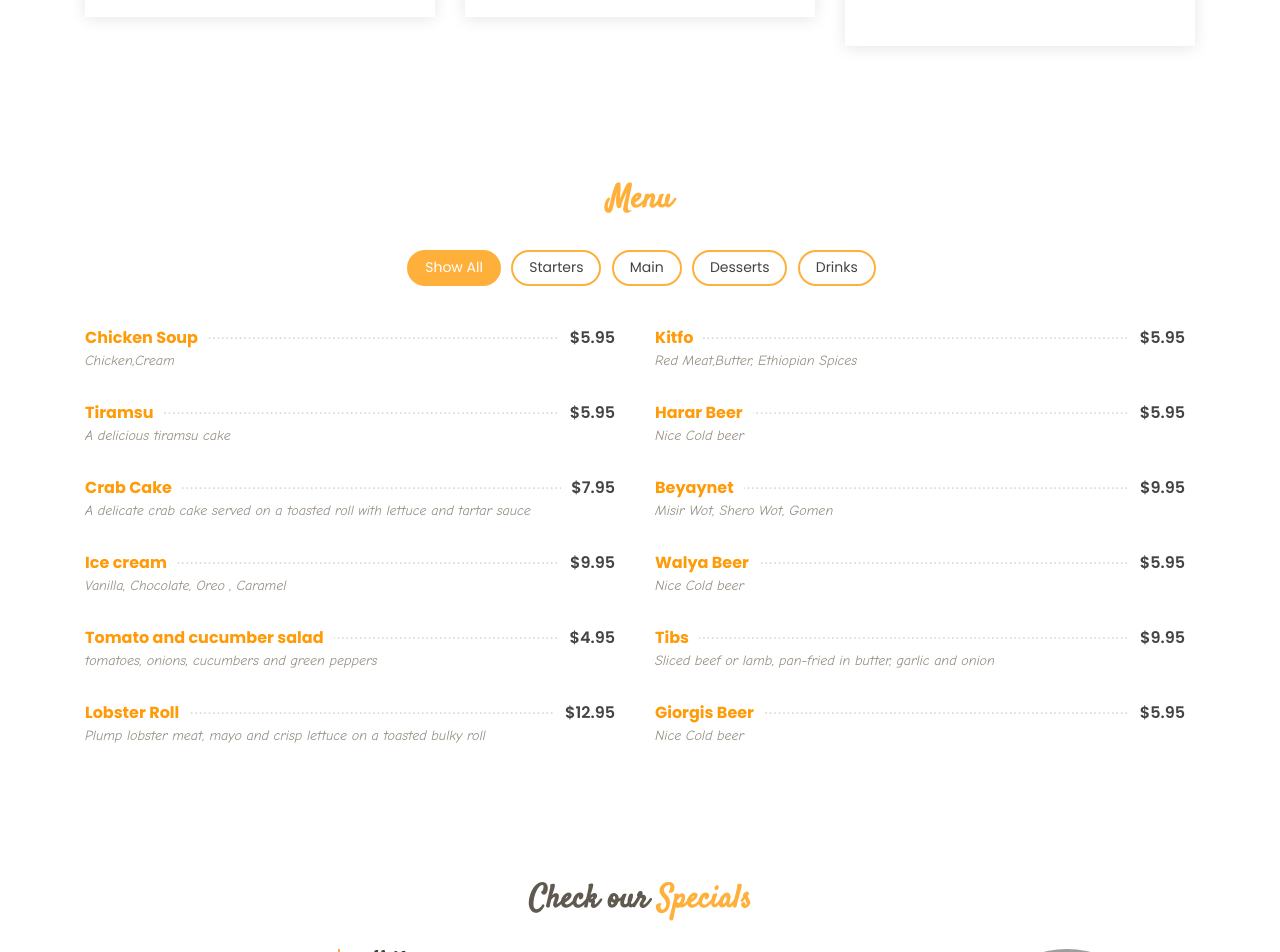
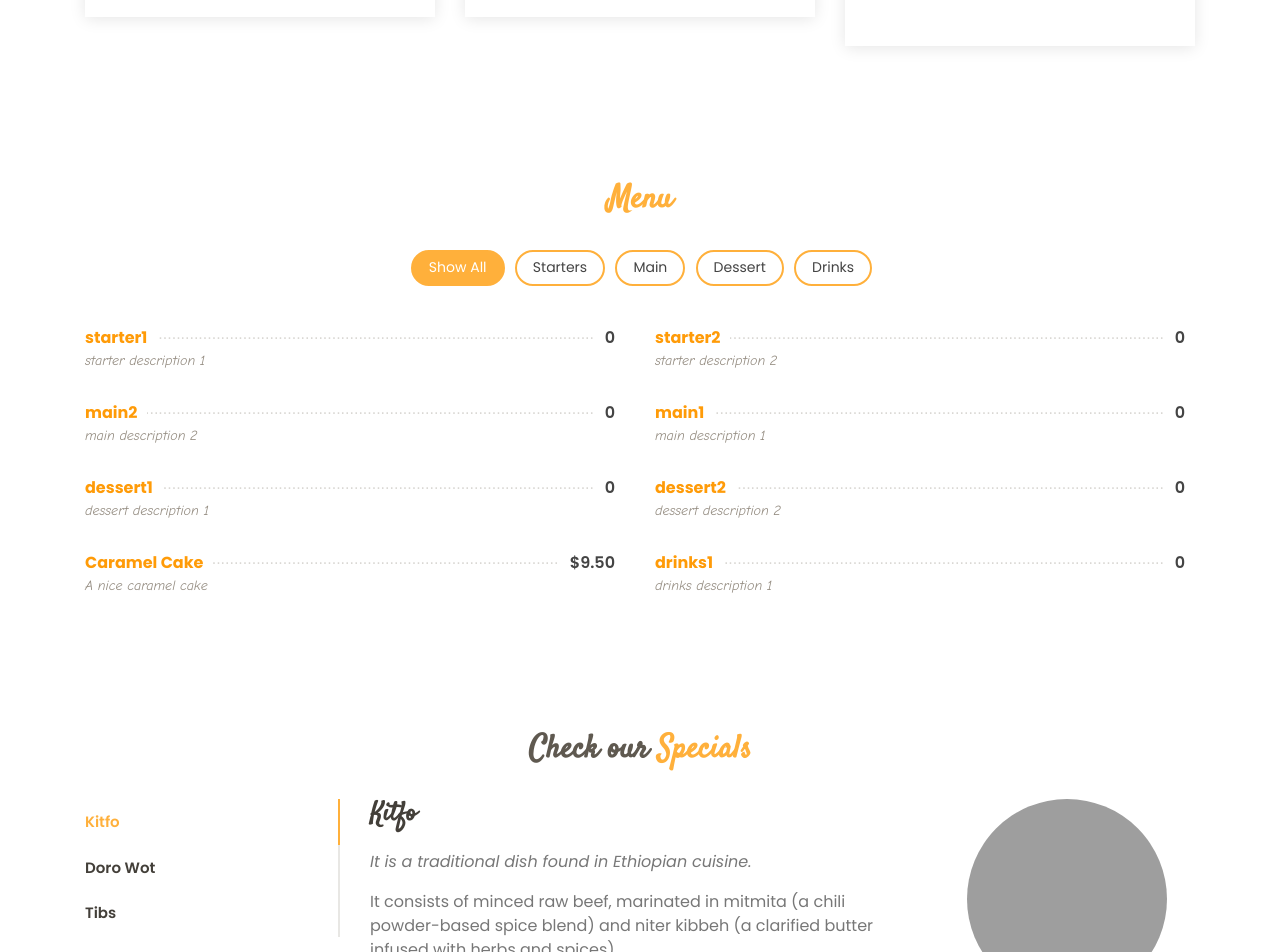
Before and after one commit to DagmawitG/Restaurant-Website, a Django app: page / in a window 1280 px wide. Shown: the part 1450-2402 px from the top of the page. Run offline with Django 3.2, Linux system fonts and the light colour scheme; data comes from the database, SQL or seed files in the repository; both versions use the stored data as it was after the commit; some libraries are stand-ins or nearby versions; grey boxes are pictures that could not be loaded.

Commit message:
Menu Page done

```diff
--- a/project_restaurant/restaurant/admin.py
+++ b/project_restaurant/restaurant/admin.py
@@ -1,6 +1,10 @@
 from django.contrib import admin
-from .models import Hero,About,WhyUs
+from .models import *
 
 admin.site.register(Hero)
 admin.site.register(About)
 admin.site.register(WhyUs)
+admin.site.register(StarterMenu)
+admin.site.register(MainMenu)
+admin.site.register(DessertMenu)
+admin.site.register(DrinksMenu)
--- a/project_restaurant/restaurant/models.py
+++ b/project_restaurant/restaurant/models.py
@@ -24,3 +24,40 @@ class WhyUs(models.Model):
     whyUsDesc3 = models.TextField()
     def __str__(self):
         return self.whyUsTitle
+
+
+
+
+class StarterMenu(models.Model):
+    starterOption = models.CharField(max_length=100)
+    starterContent = models.CharField(max_length=100)
+    starterDesc = models.TextField()
+    starterPrice = models.CharField(max_length=100)
+    def __str__(self):
+        return self.starterContent
+
+class MainMenu(models.Model):
+    mainOption = models.CharField(max_length=100)
+    mainContent = models.CharField(max_length=100)
+    mainDesc = models.TextField()
+    mainPrice = models.CharField(max_length=100)
+    def __str__(self):
+        return self.mainContent
+
+class DessertMenu(models.Model):
+    dessertOption = models.CharField(max_length=100)
+    dessertContent = models.CharField(max_length=100)
+    dessertDesc = models.TextField()
+    dessertPrice = models.CharField(max_length=100)
+
+
+    def __str__(self):
+        return self.dessertContent
+
+class DrinksMenu(models.Model):
+    drinksOption = models.CharField(max_length=100)
+    drinksContent = models.CharField(max_length=100)
+    drinksDesc = models.TextField()
+    drinksPrice = models.CharField(max_length=100)
+    def __str__(self):
+        return self.drinksContent
--- a/project_restaurant/restaurant/templates/restaurant/home.html
+++ b/project_restaurant/restaurant/templates/restaurant/home.html
@@ -135,122 +135,60 @@
               <li data-filter="*" class="filter-active">Show All</li>
               <li data-filter=".filter-starters">Starters</li>
               <li data-filter=".filter-main">Main</li>
-              <li data-filter=".filter-desserts">Desserts</li>
+              <li data-filter=".filter-desserts">Dessert</li>
               <li data-filter=".filter-drinks">Drinks</li>
             </ul>
           </div>
         </div>
 
         <div class="row menu-container">
-
+          {% for starter in starterMenu %}
           <div class="col-lg-6 menu-item filter-starters">
             <div class="menu-content">
-              <a href="#">Chicken Soup</a><span>$5.95</span>
+              <a href="#">{{starter.starterContent}}</a><span>{{starter.starterPrice}}</span>
             </div>
             <div class="menu-ingredients">
-              Chicken,Cream
+              {{starter.starterDesc}}
             </div>
           </div>
-
-          <div class="col-lg-6 menu-item filter-main">
-            <div class="menu-content">
-              <a href="#">Kitfo</a><span>$5.95</span>
-            </div>
-            <div class="menu-ingredients">
-              Red Meat,Butter, Ethiopian Spices
-            </div>
-          </div>
-
-          <div class="col-lg-6 menu-item filter-desserts">
-            <div class="menu-content">
-              <a href="#">Tiramsu</a><span>$5.95</span>
-            </div>
-            <div class="menu-ingredients">
-             A delicious tiramsu cake
-            </div>
-          </div>
-
-          <div class="col-lg-6 menu-item filter-drinks">
-            <div class="menu-content">
-              <a href="#">Harar Beer</a><span>$5.95</span>
-            </div>
-            <div class="menu-ingredients">
-              Nice Cold beer
-            </div>
-          </div>
-
-          <div class="col-lg-6 menu-item filter-starters">
-            <div class="menu-content">
-              <a href="#">Crab Cake</a><span>$7.95</span>
-            </div>
-            <div class="menu-ingredients">
-              A delicate crab cake served on a toasted roll with lettuce and tartar sauce
-            </div>
-          </div>
-          <div class="col-lg-6 menu-item filter-main">
-            <div class="menu-content">
-              <a href="#">Beyaynet</a><span>$9.95</span>
-            </div>
-            <div class="menu-ingredients">
-             Misir Wot, Shero Wot, Gomen
-            </div>
-          </div>
-
-
-          <div class="col-lg-6 menu-item filter-desserts">
-            <div class="menu-content">
-              <a href="#">Ice cream</a><span>$9.95</span>
-            </div>
-            <div class="menu-ingredients">
-              Vanilla, Chocolate, Oreo , Caramel
-            </div>
-          </div>
-
-          <div class="col-lg-6 menu-item filter-drinks">
-            <div class="menu-content">
-              <a href="#">Walya Beer</a><span>$5.95</span>
-            </div>
-            <div class="menu-ingredients">
-              Nice Cold beer
-            </div>
-          </div>
-
-          <div class="col-lg-6 menu-item filter-starters">
-            <div class="menu-content">
-              <a href="#">Tomato and cucumber salad</a><span>$4.95</span>
-            </div>
-            <div class="menu-ingredients">
-              tomatoes, onions, cucumbers and green peppers
-            </div>
-          </div>
+          {% endfor %}
 
 
 
+          {% for main in mainMenu %}
           <div class="col-lg-6 menu-item filter-main">
             <div class="menu-content">
-              <a href="#">Tibs</a><span>$9.95</span>
+              <a href="#">{{main.mainContent}}</a><span>{{main.mainPrice}}</span>
             </div>
             <div class="menu-ingredients">
-              Sliced beef or lamb, pan-fried in butter, garlic and onion
+              {{main.mainDesc}}
             </div>
           </div>
+          {% endfor %}
 
+          {% for dessert in dessertMenu %}
           <div class="col-lg-6 menu-item filter-desserts">
             <div class="menu-content">
-              <a href="#">Lobster Roll</a><span>$12.95</span>
+              <a href="#">{{dessert.dessertContent}}</a><span>{{dessert.dessertPrice}}</span>
             </div>
             <div class="menu-ingredients">
-              Plump lobster meat, mayo and crisp lettuce on a toasted bulky roll
+              {{dessert.dessertDesc}}
             </div>
           </div>
+          {% endfor %}
+
+          {% for drinks in drinksMenu %}
           <div class="col-lg-6 menu-item filter-drinks">
             <div class="menu-content">
-              <a href="#">Giorgis Beer</a><span>$5.95</span>
+              <a href="#">{{drinks.drinksContent}}</a><span>{{drinks.drinksPrice}}</span>
             </div>
             <div class="menu-ingredients">
-              Nice Cold beer
+              {{drinks.drinksDesc}}
             </div>
           </div>
+          {% endfor %}
+
+
 
         </div>
 
--- a/project_restaurant/restaurant/views.py
+++ b/project_restaurant/restaurant/views.py
@@ -1,6 +1,6 @@
 from django.shortcuts import render
 # from django.http import HttpResponse
-from .models import Hero,About,WhyUs
+from .models import *
 
 def home(request):
     context1 = {
@@ -8,7 +8,12 @@ def home(request):
 
         'aboutUs': About.objects.all(),
 
-        'whyUs': WhyUs.objects.all()
+        'whyUs': WhyUs.objects.all(),
+        'starterMenu': StarterMenu.objects.all(),
+        'mainMenu': MainMenu.objects.all(),
+        'dessertMenu': DessertMenu.objects.all(),
+        'drinksMenu': DrinksMenu.objects.all()
+
     }
 
     return render(request, 'restaurant/home.html',context1)
```
Also changed, not shown: project_restaurant/db.sqlite3, project_restaurant/restaurant/migrations/0004_dessertmenu_drinksmenu_mainmenu_startermenu.py (added), project_restaurant/restaurant/migrations/0005_auto_20210326_1055.py (added).
